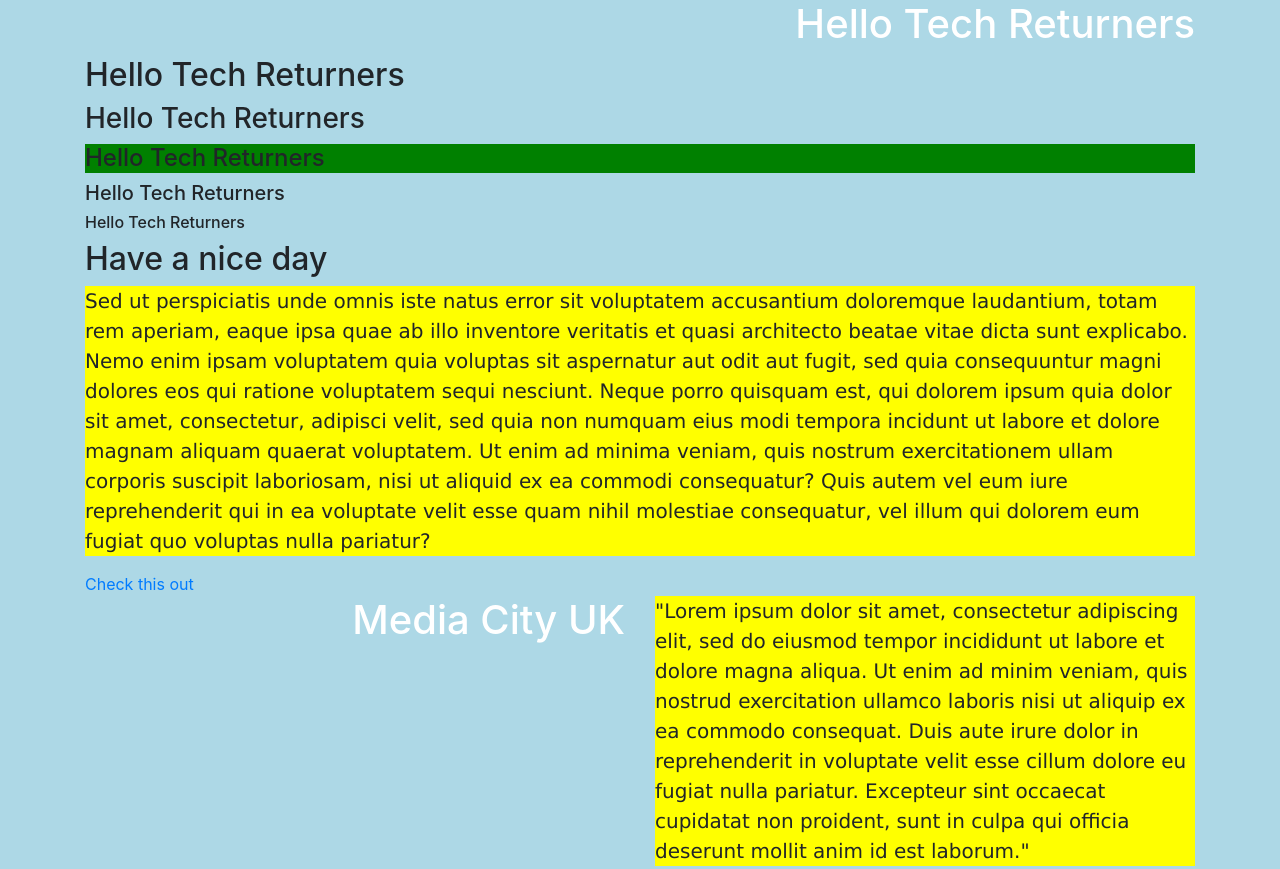
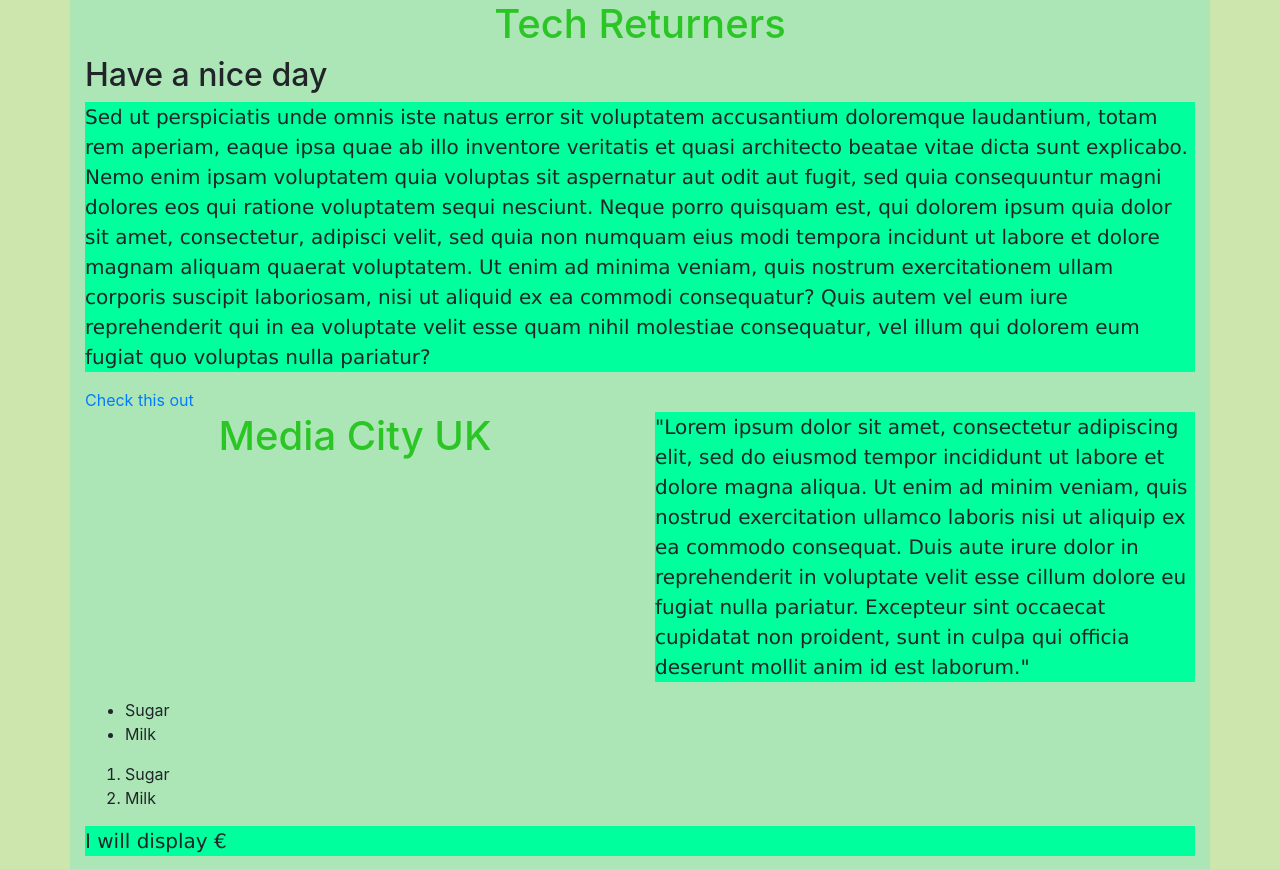
Before and after one commit to OlgaKapachenia/new-website, a plain HTML site: page index.html in a window 1280 px wide. Shown: the top 869 px of the page. Drawn offline with nearby package versions, Linux system fonts and the light colour scheme.

Commit message:
bootstrap

```diff
--- a/index.html
+++ b/index.html
@@ -10,12 +10,7 @@
 
 <body>
   <div class='container'>
-    <h1>Hello Tech Returners</h1>
-    <h2>Hello Tech Returners</h2>
-    <h3>Hello Tech Returners</h3>
-    <h4>Hello Tech Returners</h4>
-    <h5>Hello Tech Returners</h5>
-    <h6>Hello Tech Returners</h6>
+    <h1>Tech Returners</h1>
     <h2>Have a nice day</h2>
     <p>Sed ut perspiciatis unde omnis iste natus error sit voluptatem accusantium doloremque laudantium, totam rem aperiam,
       eaque ipsa quae ab illo inventore veritatis et quasi architecto beatae vitae dicta sunt explicabo. Nemo enim ipsam
--- a/style.css
+++ b/style.css
@@ -1,9 +1,9 @@
 body {
-    background-color: lightblue;
+    background-color: rgb(205, 230, 173);
 }
 h1 {
-    color: white;
-    text-align: right;
+    color: rgb(44, 197, 38);
+    text-align: center;
 }
 
 p {
@@ -11,13 +11,13 @@ p {
     font-size: 20px;
 }
 h4 {
-    background-color: green;
+    background-color: rgba(225, 226, 128, 0.644);
 }
 
 div {
-    background-color: lightblue;
+    background-color: rgb(173, 230, 182);
 }
 
 p {
-    background-color: yellow;
+    background-color: rgb(0, 255, 157);
 }
```
